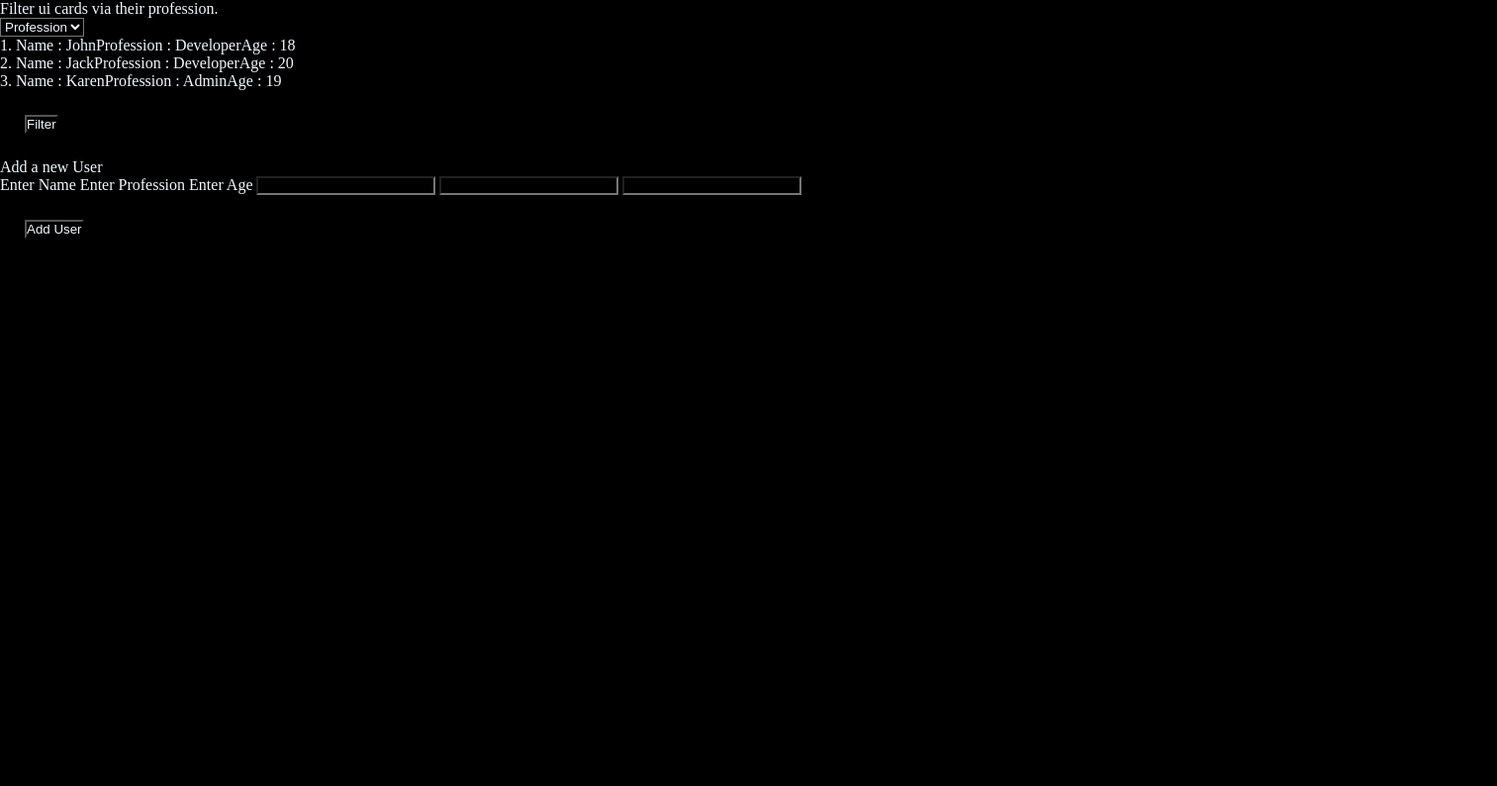
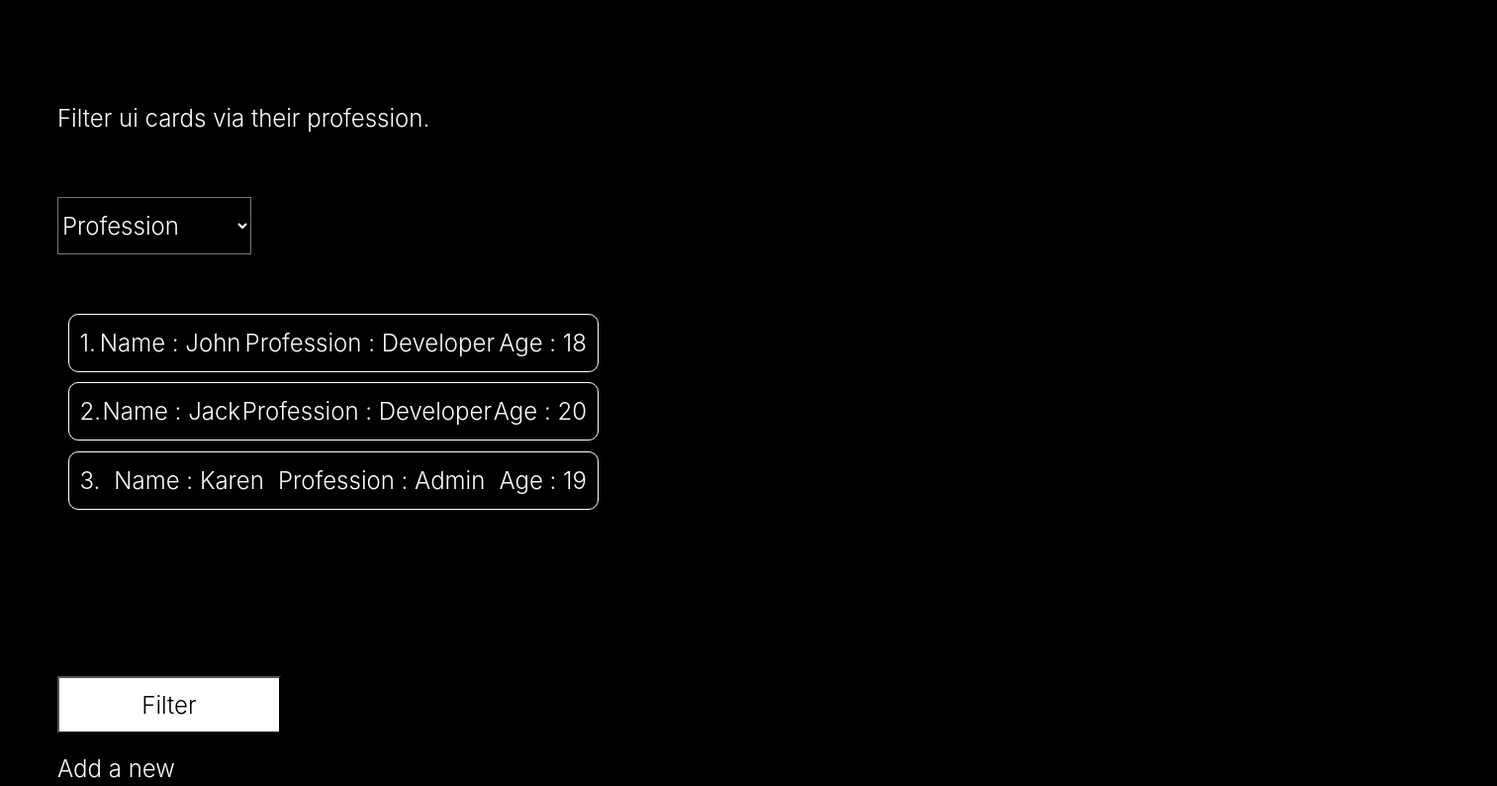
Before and after one commit to anilnadipannagari/employee-contest, a plain HTML site: page index.html in a window 1280 px wide. Shown: the top 794 px of the page at 99% size, 1513 px wide, since content can reach past the window. Drawn offline with Linux system fonts and the light colour scheme.

Commit message:
updated filter box models

```diff
--- a/style.css
+++ b/style.css
@@ -1,41 +1,112 @@
 *{
-    margin:0px;
-    padding:0px;
+    background-color: black;
+    color: white;
+    font-style: normal;
+    font-family: "Inter";
+
+    font-style: normal;
+    font-weight: 300;
+    font-size: 24px;
+    line-height: 29px;
+
+}
+
+
+#titleOne{
+    position: absolute;
+    width: 378px;
+    height: 29px;
+    left: 58px;
+    top: 105px;
+}
+
+select{
     box-sizing: border-box;
- background-color: black;
- color: aliceblue;
+
+    position: absolute;
+    width: 196px;
+    height: 58px;
+    left: 58px;
+    top: 199px;
+
+    font-style: normal;
 }
-h5{
-    color: white;
-    margin:20px;
+
+#cards{
+    position: absolute;
+    left: 58px;
+    top: 306px;
 }
-.margin{
-    color:white;
-    margin:20px;
+
+.card{
+    display: flex;
+    justify-content: space-between;
+    align-items: center;
+
+    padding: 2%;
+    margin: 2%;
+    width: 536px;
+    height: 59px;
+
+
+    box-sizing: border-box;
+    border: 1px solid #FFFFFF;
+    border-radius: 10px;
+    font-weight: 400;
+    font-size: 18;
+    line-height: 22px;
+
 }
-h6{
-    margin:20px;
-    color: white;
-}
-.imp{
-    display: flex;
-    gap:25px;
-    margin:25px;
-}
-#dropdown{
-    margin:25px;
-}
-button{
-    margin:25px;
-}
-#ad{
-    background-color: white;
+
+#filterBtn{
+    position: absolute;
+    width: 226px;
+    height: 58px;
+    left: 58px;
+    top: 683px;
+    background: #FFFFFF;
+
+    text-align: center;
     color: black;
 }
-#btn{
-    background-color: white;
+
+#titleTwo{
+    position: absolute;
+    width: 175px;
+    height: 29px;
+    left: 58px;
+    top: 762px;
+}
+
+#addPerson{
+    display: grid;
+    grid-template-columns: auto auto auto;
+    column-gap: 15px;
+
+    position: absolute;
+    top: 840px;
+    left:58px;
+}
+
+input{
+    box-sizing: border-box;
+    border: 1px solid #FFFFFF;
+    border-radius: 5px;
+
+
+    width: 475px;
+    height:56px;
+}
+
+#addUserBtn{
+    position: absolute;
+    width: 226px;
+    height: 58px;
+    left: 58px;
+    top: 983px;
+    background: #FFFFFF;
+
+    text-align: center;
     color: black;
+
 }
-th{
-    padding-right: 110px;
-}
```
